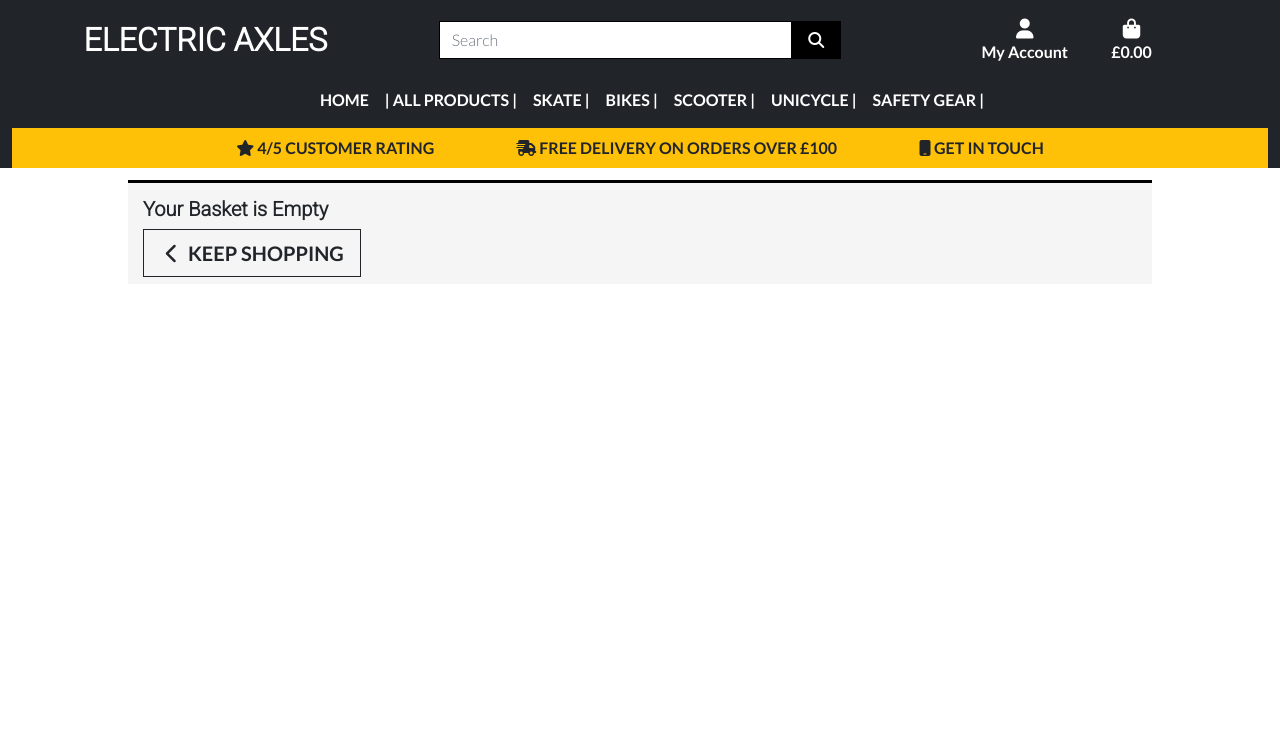
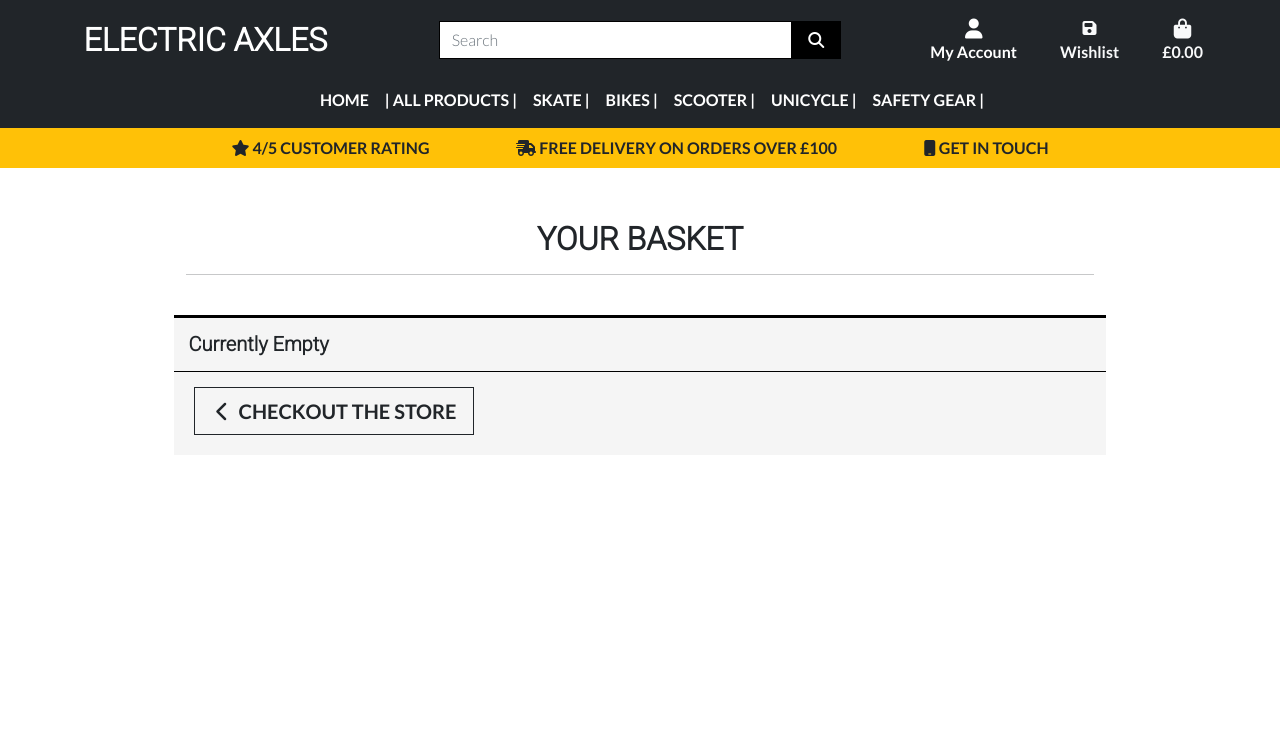
Before and after one commit to dhowai/portfolio-5-electric-axles, a Django app: page /basket/ in a window 1280 px wide. Shown: the top 735 px of the page. Run offline with Django 3.2, Linux system fonts and the light colour scheme; parts of the project's set-up code (start-up, migrations or seed data) failed here and were passed over; some libraries are stand-ins or nearby versions.

Commit message:
Update page format

```diff
--- a/basket/templates/basket/basket.html
+++ b/basket/templates/basket/basket.html
@@ -11,8 +11,12 @@
 {% endblock %}
 
 {% block content %}
-<div class="container">
-    <div class="wrapper wrapper-content animated fadeInRight">
+<div class="container-fluid py-4">
+    <div class="container px-4 px-lg-5">
+        <div class="col text-center mt-3">
+            <h2 class="logo-font">Your Basket</h2>
+            <hr class="mb-4">
+        </div>
         <div class="row">
             {% if basket_items %}
                 <div class="col-md-9">
@@ -142,14 +146,18 @@
                     </div>
                 </div>
             {% else %}
+                <div class="ibox">
                     <div class="ibox-title">
-                    <h5>Your Basket is Empty</h5>
+                        <h5>Currently Empty</h5>
+                    </div>
+                    <div class="ibox-content">
                         <a href="{% url 'products' %}" class="fw-bold btn btn-outline-dark rounded-0 btn-lg">
                             <span class="icon">
                                 <i class="fas fa-chevron-left"></i>
                             </span>
-                        <span class="text-uppercase">Keep Shopping</span>
+                            <span class="text-uppercase">Checkout The Store</span>
                         </a>
+                    </div>
                 </div>
             {% endif %}
         </div>
--- a/templates/base.html
+++ b/templates/base.html
@@ -73,7 +73,6 @@
                                         <a href="{% url 'add_product' %}" class="dropdown-item">Product Management</a>
                                     {% endif %}
                                     <a href="{% url 'profile' %}" class="dropdown-item">My Profile</a>
-                                    <a href="{% url 'wishlist' %}" class="dropdown-item">My Wishlist</a>
                                     <a href="{% url 'account_logout' %}" class="dropdown-item">Logout</a>
                                 {% else %}
                                     <a href="{% url 'account_signup' %}" class="dropdown-item">Register</a>
@@ -82,8 +81,16 @@
                             </div>
                         </li>
                         <li class="list-inline-item">
-                            <a class="{% if grand_total %}text-info font-weight-bold{% else %}{% endif %} nav-link" href="{% url 'view_basket' %}">
-                                <div class="text-center text-white">
+                            <a class="nav-link text-light" href="{% url 'wishlist' %}">
+                                <div class="text-center">
+                                    <div><i class="fa-solid fa-floppy-disk"></i></div>
+                                    <p class="my-0">Wishlist</p>
+                                </div>
+                            </a>
+                        </li>
+                        <li class="list-inline-item">
+                            <a class="{% if grand_total %}text-info font-weight-bold{% else %}text-light font-weight-bold{% endif %} nav-link" href="{% url 'view_basket' %}">
+                                <div class="text-center">
                                     <div><i class="fas fa-shopping-bag fa-lg"></i></div>
                                     <p class="my-0">
                                         {% if grand_total %}
@@ -107,8 +114,8 @@
                     {% include 'includes/main-nav.html' %}
                 </nav>
             </div>
-            <div class="jumbotron bg-warning jumbotron-fluid px-3">
-                <div class="container  text-center">
+            <div class="jumbotron row bg-warning jumbotron-fluid px-3">
+                <div class="container text-center">
                     <div class="d-flex justify-content-evenly">
                         <div class="p-2 logo-font"><i class="fa-solid fa-star"></i> 4/5 Customer Rating</div>
                         <div class="p-2 logo-font"><i class="fa-solid fa-truck-fast"></i> Free delivery on orders over £{{ free_delivery_threshold }}</div>
```
Also changed, not shown: wishlist/templates/wishlist/wishlist.html (+16 -10 lines). Lines whose indentation alone changed are shown as unchanged.
